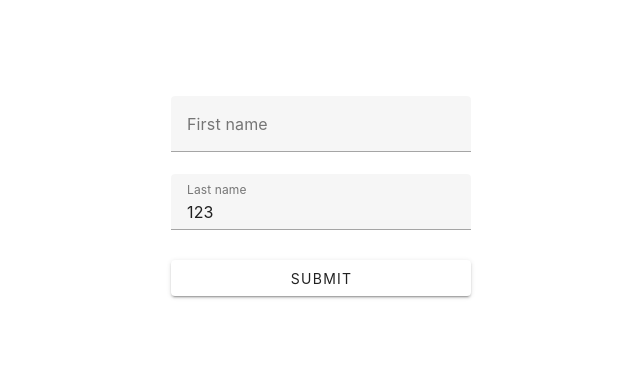
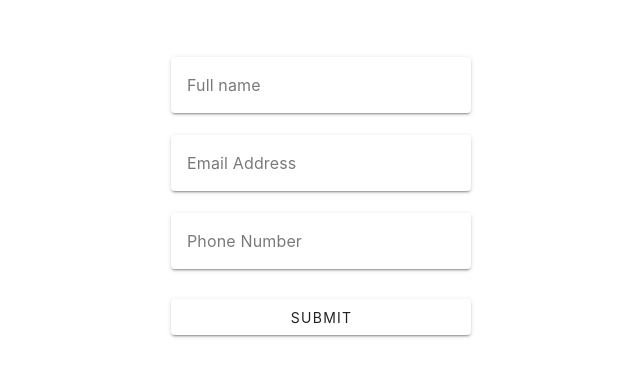
Before and after one commit to tommyal47/booking-template, a Vue app: page / in a window 1280 px wide. Shown: the part 204-580 px from the top of the page, without its empty margins (169-809 px from the left). Built offline with nearby package versions, Linux system fonts and the light colour scheme.

Commit message:
add user form

```diff
--- a/src/components/AddUser.vue
+++ b/src/components/AddUser.vue
@@ -1,23 +1,53 @@
 <template>
   <v-sheet class="mx-auto" width="300">
     <v-form fast-fail @submit.prevent>
-      <v-text-field
-        v-model="firstName"
-        :rules="firstNameRules"
-        label="First name"
-      ></v-text-field>
+      <v-text-field clearable v-model="fullName" label="Full name" variant="solo" :rules="fullNameRules"></v-text-field>
+      <v-text-field clearable v-model="emailAddress" label="Email Address" type="email" placeholder="johndoe@gmail.com"
+        variant="solo" :rules="emailRules"></v-text-field>
+      <v-text-field clearable v-model="phoneNumber" label="Phone Number" type="phone" variant="solo" :rules="phoneRules"></v-text-field>
+      <!-- <v-text-field v-model="fullName" :rules="fullNameRules" label="Full name"></v-text-field> -->
 
-      <v-text-field
-        v-model="lastName"
-        :rules="lastNameRules"
-        label="Last name"
-      ></v-text-field>
+      <!-- <v-text-field v-model="lastName" :rules="lastNameRules" label="Last name"></v-text-field> -->
 
       <v-btn class="mt-2" type="submit" block>Submit</v-btn>
     </v-form>
   </v-sheet>
 </template>
-<script>
+
+
+<script setup>
+import { ref } from 'vue';
+
+const fullName = ref('')
+const fullNameRules = ref([
+  value => {
+    if (value?.length >= 3) return true
+
+    return 'Full name must be at least 3 characters.'
+  }
+]);
+
+const emailAddress = ref('')
+const emailRules = ref([
+  value => {
+    if (value) return true
+
+    return 'Email is required'
+  }
+])
+const phoneNumber = ref('')
+const phoneRules = ref([
+  value => {
+    if (value?.length === 11) return true
+
+    return 'Phone number must be 11 degits'
+  }
+]);
+
+</script>
+
+
+<!-- <script>
 export default {
   data: () => ({
     firstName: '',
@@ -38,4 +68,4 @@
     ],
   }),
 }
-</script>
+</script> -->
```
Lines whose indentation alone changed are shown as unchanged.
